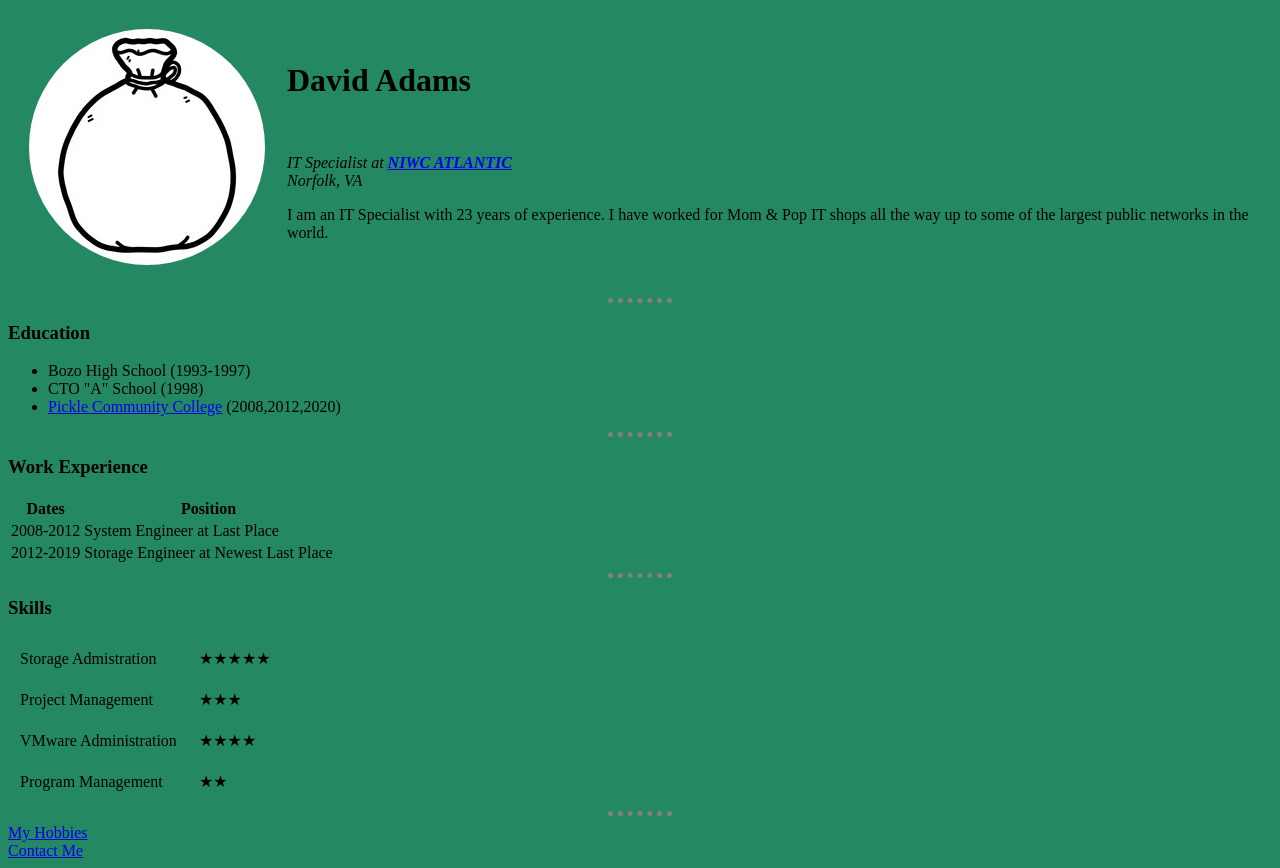
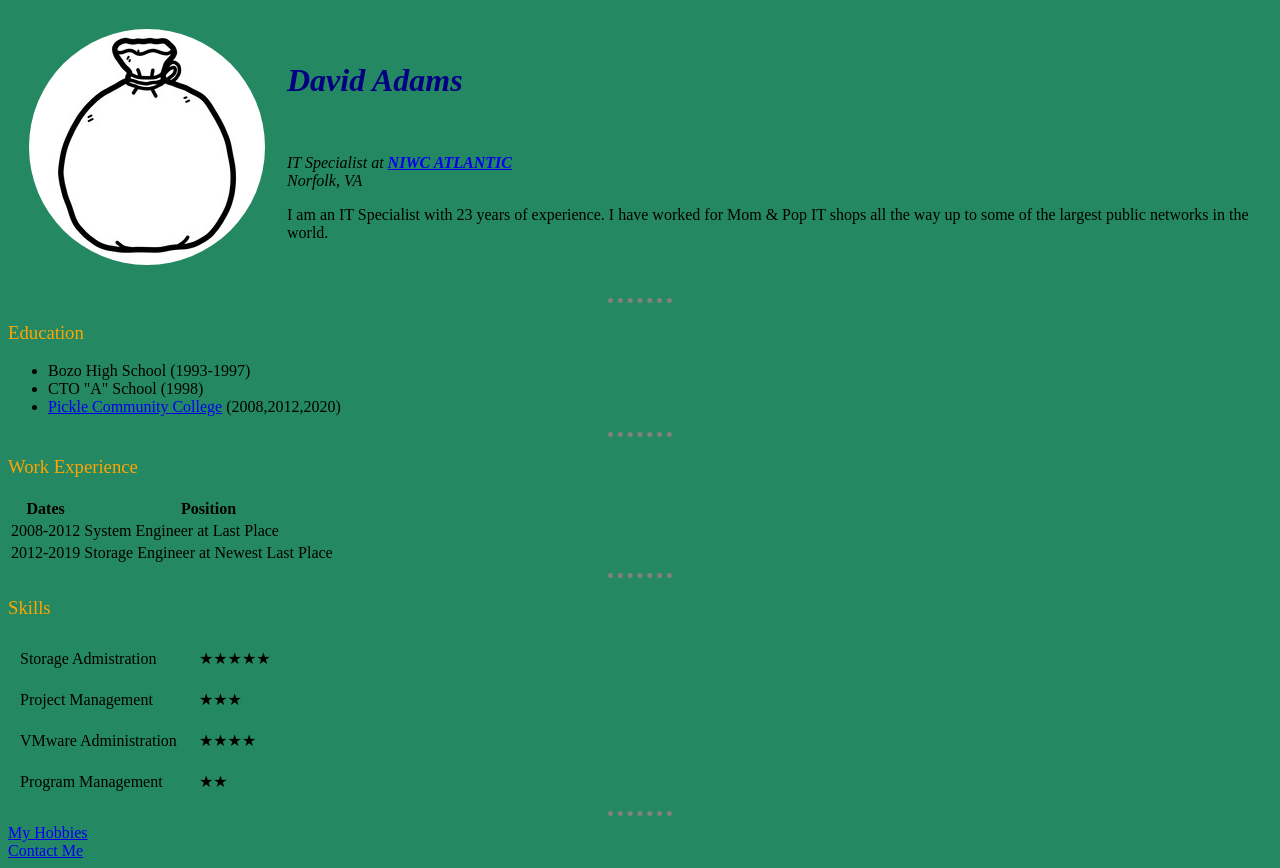
Before and after one commit to dtadams79/cv, a plain HTML site: page Index.html in a window 1280 px wide. Drawn offline with Linux system fonts and the light colour scheme.

Commit message:
Adjusted H1 & H3 styles

```diff
--- a/css/styles.css
+++ b/css/styles.css
@@ -8,3 +8,11 @@ body {
     border-width: 5px;
     width: 5%;
   }
+  h1 {
+      color: navy;
+      font-style: italic;
+  }
+  h3 {
+      color: orange;
+      font-weight: 200;
+  }
```
